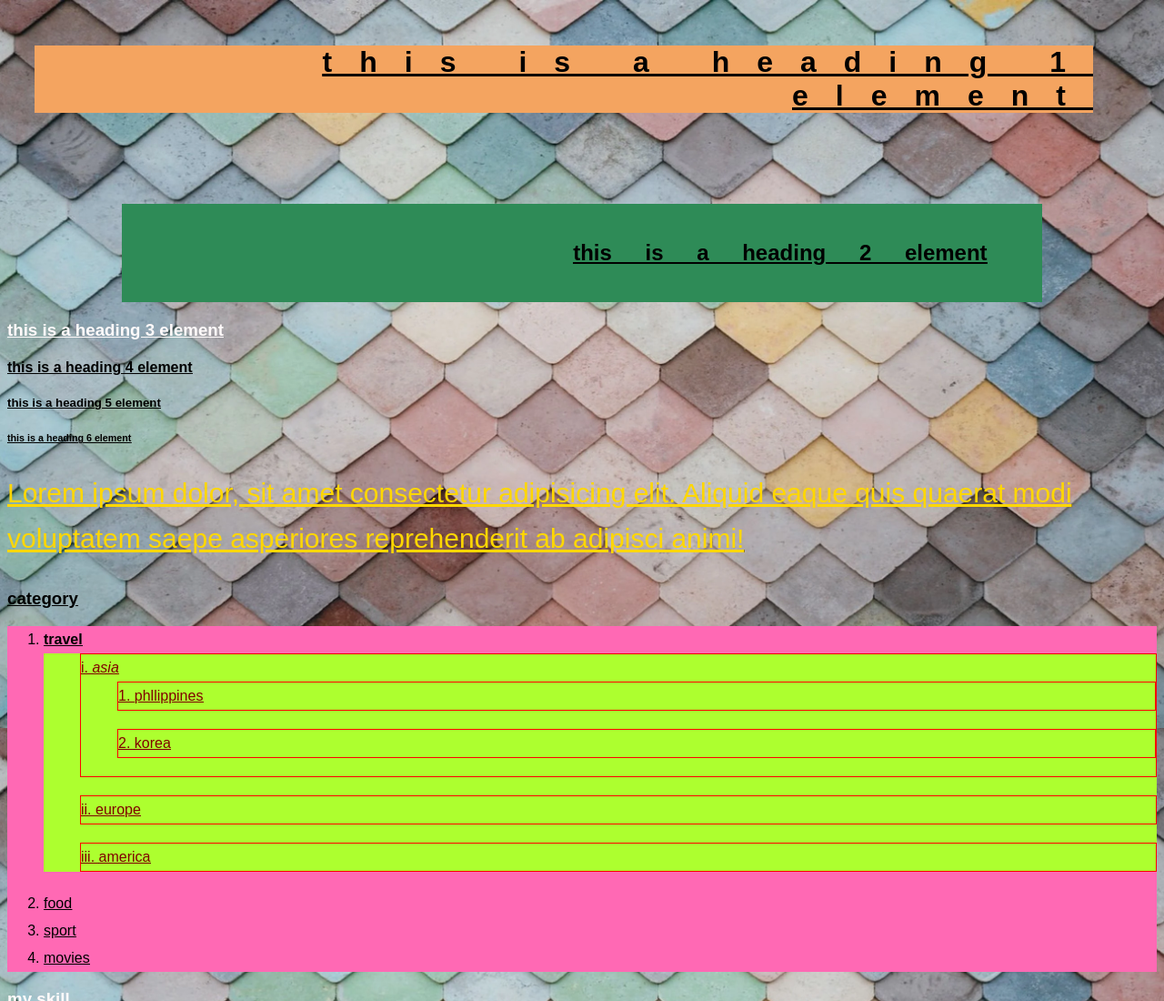
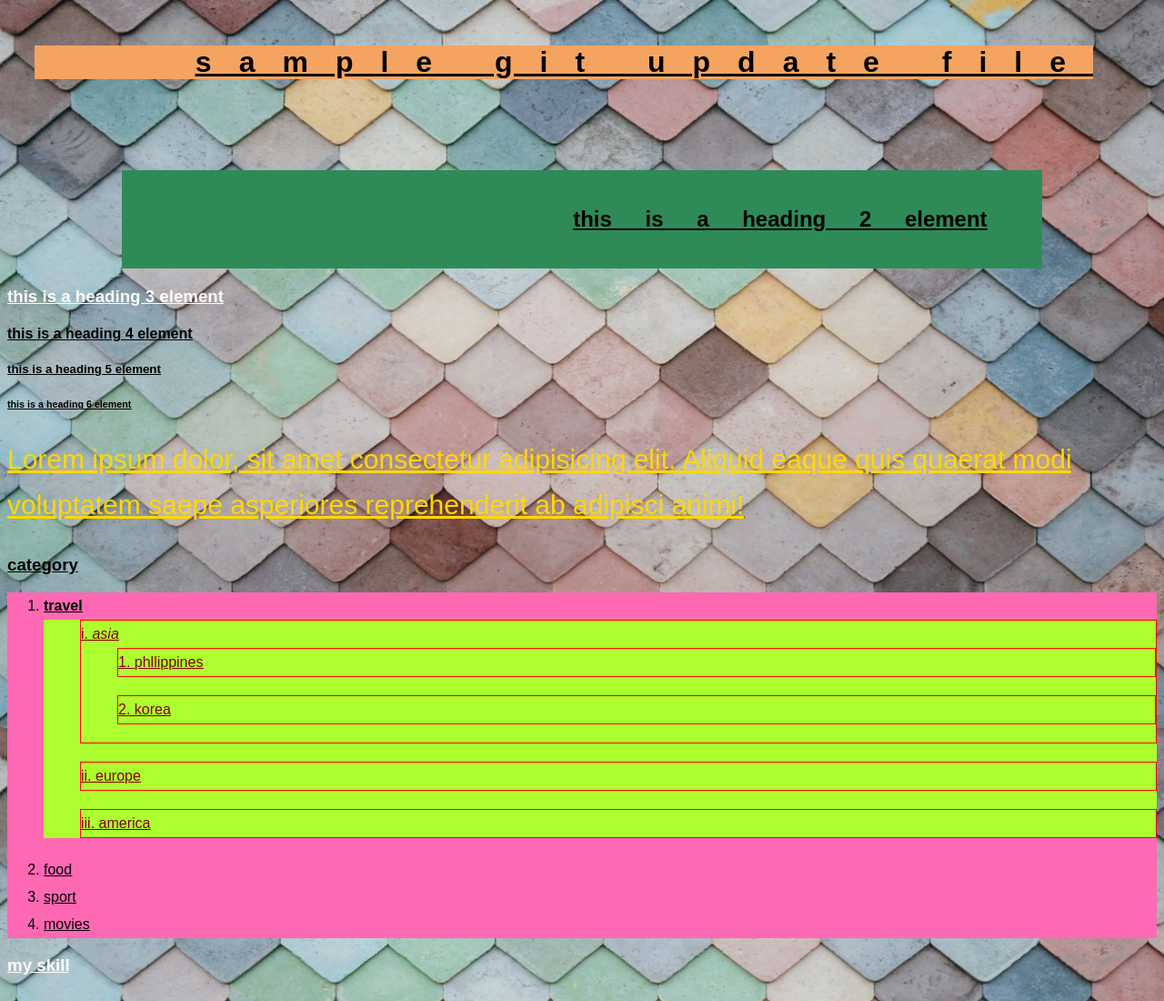
Before and after one commit to Ai-Ukisu/bootcamp, a plain HTML site: page index.html in a window 1280 px wide. Shown: the top 1100 px of the page at 91% size. Drawn offline with Linux system fonts and the light colour scheme.

Commit message:
update file

```diff
--- a/index.html
+++ b/index.html
@@ -18,7 +18,7 @@
 <body>
     <!-- content display -->
     <!-- heading element = use for title of the content -->
-    <h1>this is a heading 1 element</h1>
+    <h1>sample git update file</h1>
     <h2>this is a heading 2 element</h2>
     <h3 class="ai">this is a heading 3 element</h3>
     <h4>this is a heading 4 element</h4>
```
